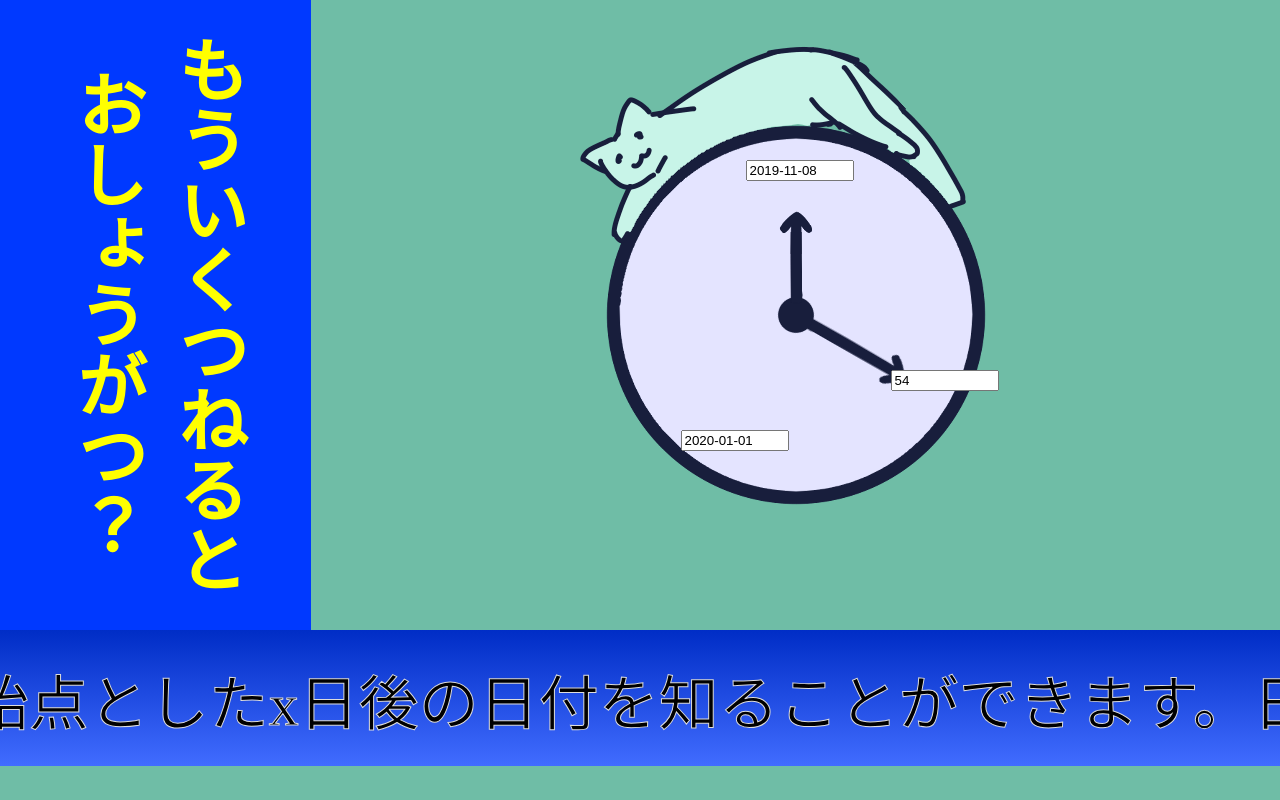
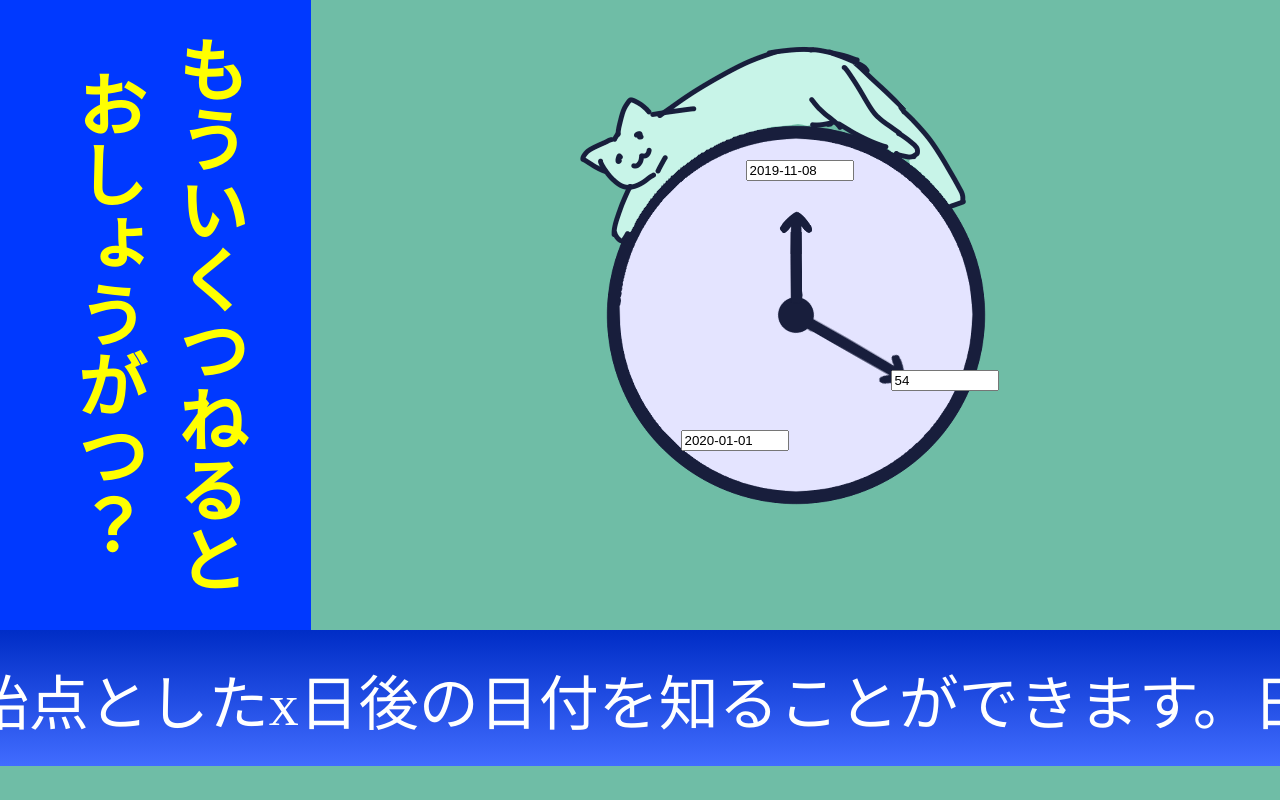
Before and after one commit to hiro-49/How_Show-guts_neru, a website built with webpack: page index.html in a window 1280 px wide. Built offline with nearby package versions, Linux system fonts and the light colour scheme; a web font is replaced by a local one.

Commit message:
表示の調整 Squashed commit of the following:
commit cf8ebd8a24615edb676874f889ac22a504dc2df1
Author: hiro-49 <kazuki97101@gmail.com>
Date:   Sat Nov 9 00:27:16 2019 +0900

    bottomNews_文字色を白に変更

commit 26480c469f6b406261c64fa67fda08c848189499
Author: hiro-49 <kazuki97101@gmail.com>
Date:   Sat Nov 9 00:25:18 2019 +0900

    bottomNews_白縁の調整

commit d91861b92feb73033dfc4eeaf44b8920d6da77e1
Author: hiro-49 <kazuki97101@gmail.com>
Date:   Sat Nov 9 00:23:50 2019 +0900

    bottomNews_白縁の調整

commit ca8de23d95ce2b8ffd6f645d4f8ade54167bcf4e
Author: hiro-49 <kazuki97101@gmail.com>
Date:   Sat Nov 9 00:23:11 2019 +0900

    bottomNews_白縁の調整

```diff
--- a/css/styles.css
+++ b/css/styles.css
@@ -257,6 +257,8 @@ body{
   font-family: 'natumemozi';
   white-space: nowrap;
   display: inline-block;
-  text-stroke: 1px #fff;
-  -webkit-text-stroke: 1px #ddd;
+  color: white;
+  /* text-stroke: 3px #fff; */
+  /* -webkit-text-stroke: 3px #ddd; */
+  /* -webkit-text-stroke: 1px #ddd; */
 }
```
